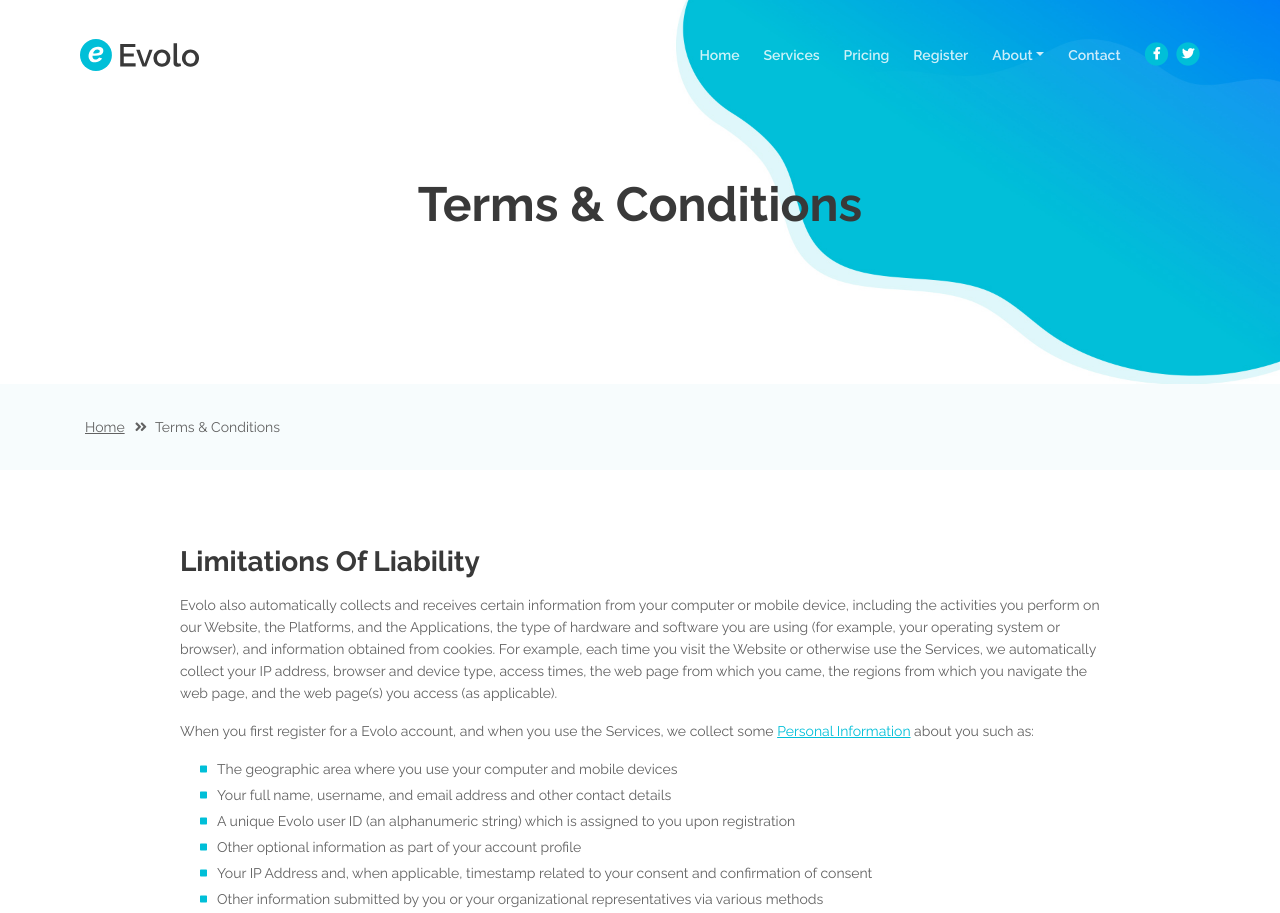
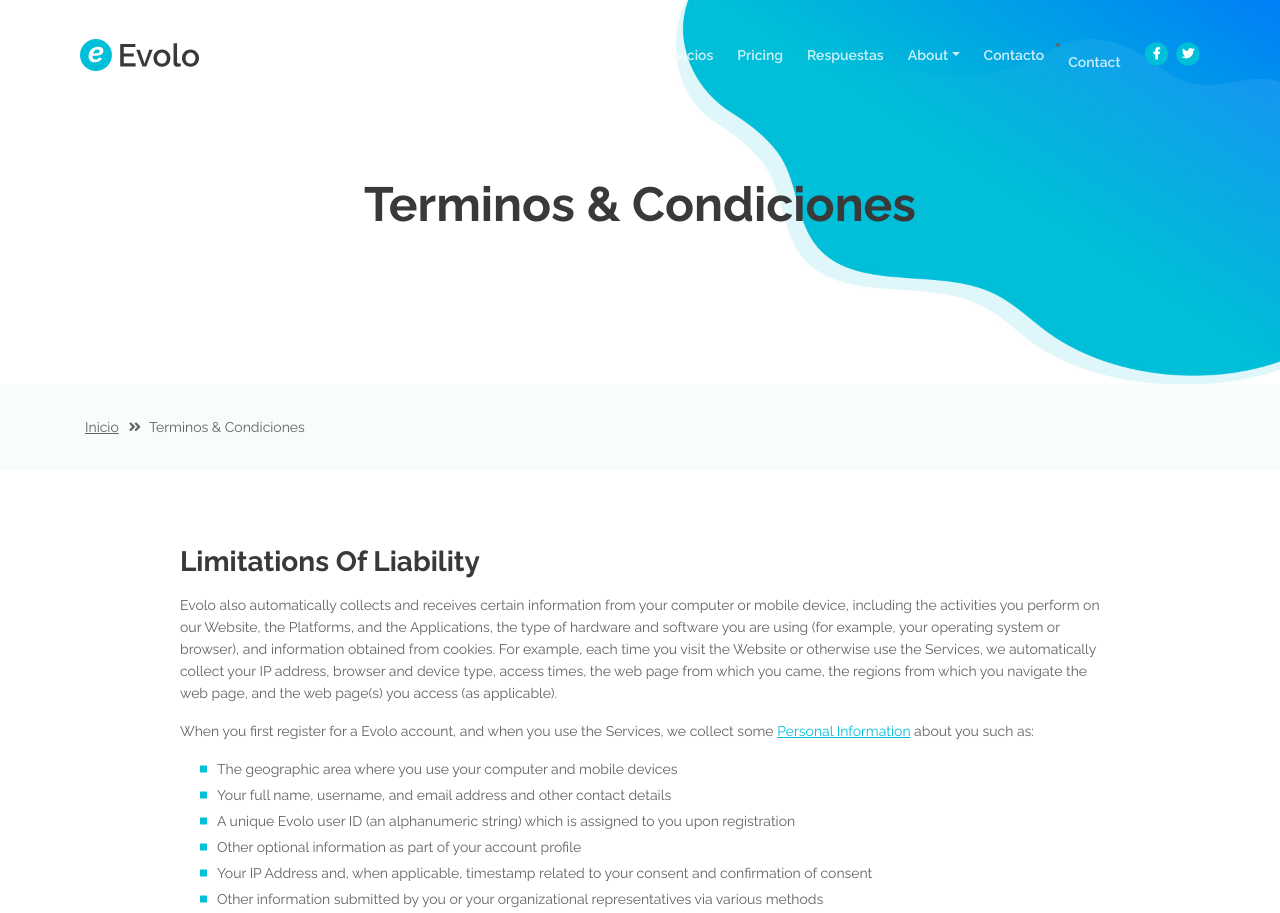
Before and after one commit to ErickAlexanderSanchezAguilar/hcesac, a plain HTML site: page terms-condition.html in a window 1280 px wide. Shown: the top 913 px of the page. Drawn offline with Linux system fonts and the light colour scheme.

Commit message:
terminos

```diff
--- a/terms-condition.html
+++ b/terms-condition.html
@@ -18,7 +18,7 @@
 	<meta property="og:type" content="article" />
 
     <!-- Website Title -->
-    <title>Terms Conditions - Evolo - StartUp HTML Landing Page Template</title>
+    <title>Terms Conditions - HCE SAC</title>
 
     <!-- Styles -->
     <link href="https://fonts.googleapis.com/css?family=Raleway:400,400i,600,700,700i&amp;subset=latin-ext" rel="stylesheet">
@@ -62,26 +62,33 @@
         <div class="collapse navbar-collapse" id="navbarsExampleDefault">
             <ul class="navbar-nav ml-auto">
                 <li class="nav-item">
-                    <a class="nav-link page-scroll" href="index.html#header">Home <span class="sr-only">(current)</span></a>
+                    <a class="nav-link page-scroll" href="index.html#header">INICIO <span class="sr-only">(current)</span></a>
                 </li>
                 <li class="nav-item">
-                    <a class="nav-link page-scroll" href="index.html#services">Services</a>
+                    <a class="nav-link page-scroll" href="index.html#services">Servicios</a>
                 </li>
                 <li class="nav-item">
                     <a class="nav-link page-scroll" href="index.html#details">Pricing</a>
                 </li>
                 <li class="nav-item">
-                    <a class="nav-link page-scroll" href="index.html#pricing">Register</a>
+                    <a class="nav-link page-scroll" href="index.html#pricing">Respuestas</a>
                 </li>
 
                 <!-- Dropdown Menu -->
                 <li class="nav-item dropdown">
                     <a class="nav-link dropdown-toggle page-scroll" href="index.html#about" id="navbarDropdown" role="button" aria-haspopup="true" aria-expanded="false">About</a>
                     <div class="dropdown-menu" aria-labelledby="navbarDropdown">
-                        <a class="dropdown-item" href="terms-conditions.html"><span class="item-text">Terms Conditions</span></a>
+                        <a class="dropdown-item" href="terms-conditions.html"><span class="item-text">misión & vision</span></a>
                         <div class="dropdown-items-divide-hr"></div>
-                        <a class="dropdown-item" href="privacy-policy.html"><span class="item-text">Privacy Policy</span></a>
+                        <a class="dropdown-item" href="privacy-policy.html"><span class="item-text">Historia</span></a>
                     </div>
+                </li>
+                <!-- end of dropdown menu -->
+
+                <li class="nav-item">
+                    <a class="nav-link page-scroll" href="#contact">Contacto</a>
+                </li>
+            </ul>
                 </li>
                 <!-- end of dropdown menu -->
 
@@ -113,7 +120,7 @@
         <div class="container">
             <div class="row">
                 <div class="col-lg-12">
-                    <h1>Terms & Conditions</h1>
+                    <h1>Terminos & Condiciones</h1>
                 </div> <!-- end of col -->
             </div> <!-- end of row -->
         </div> <!-- end of container -->
@@ -127,7 +134,7 @@
             <div class="row">
                 <div class="col-lg-12">
                     <div class="breadcrumbs">
-                        <a href="index.html">Home</a><i class="fa fa-angle-double-right"></i><span>Terms & Conditions</span>
+                        <a href="index.html">Inicio</a><i class="fa fa-angle-double-right"></i><span>Terminos & Condiciones</span>
                     </div> <!-- end of breadcrumbs -->
                 </div> <!-- end of col -->
             </div> <!-- end of row -->
```
Also changed, not shown: index.html (+4 -4 lines).
